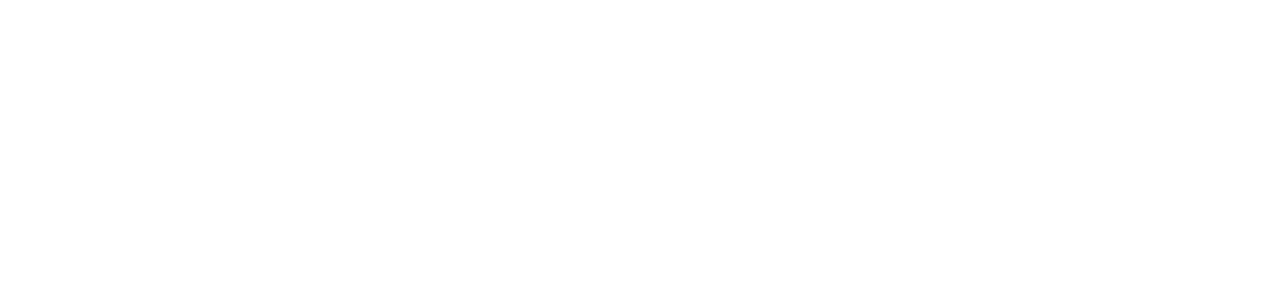
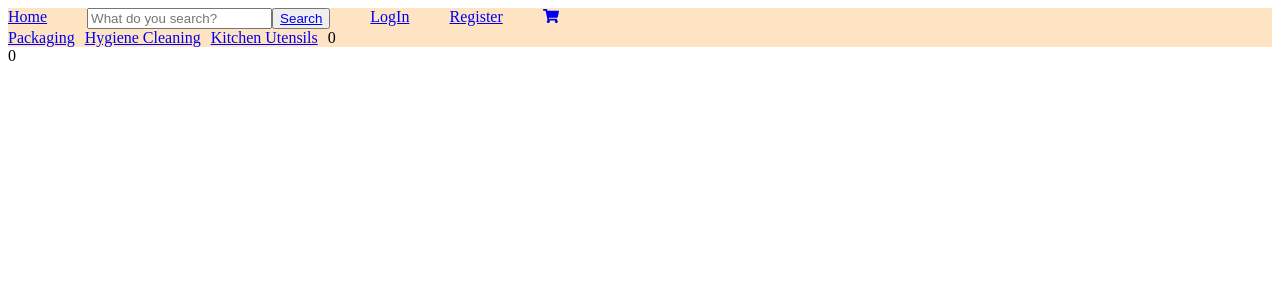
Before and after one commit to RibeiroD2808/commercial, a React (Create React App) app in the folder client/: page /cart in a window 1280 px wide. Before the commit this address had no page. Shown: the top 300 px of the page. Built offline with nearby package versions, Linux system fonts and the light colour scheme.

Commit message:
Add cart context to share the cart list to all pages

```diff
--- a/client/package.json
+++ b/client/package.json
@@ -11,6 +11,7 @@
     "cors": "^2.8.5",
     "react": "^18.2.0",
     "react-dom": "^18.2.0",
+    "react-icons": "^5.0.1",
     "react-router-dom": "^6.21.1",
     "react-scripts": "5.0.1",
     "web-vitals": "^2.1.4"
--- a/client/public/index.html
+++ b/client/public/index.html
@@ -5,7 +5,6 @@
     <link rel="icon" href="%PUBLIC_URL%/favicon.ico" />
     <meta name="viewport" content="width=device-width, initial-scale=1" />
     <meta name="theme-color" content="#000000" />
-
     <title>React App</title>
   </head>
   <body>
--- a/client/src/App.jsx
+++ b/client/src/App.jsx
@@ -1,4 +1,4 @@
-import React, { useEffect, useState } from 'react';
+import React, { useEffect, useState, useContext, createContext } from 'react';
 import { BrowserRouter as Router, Switch, Route, Link, Routes } from 'react-router-dom';
 import Home from './pages/Home.js';
 import CategoryPage from './pages/CategoryPage.js';
@@ -6,19 +6,27 @@
 import SearchPage from './pages/SearchPage.js';
 import LoginPage from './pages/LoginPage.js';
 import RegisterPage from './pages/RegisterPage.js';
+import CartPage from './pages/CartPage.js';
+import { CartProvider } from './components/CartProvider.js'; // Assuming you have a CartContext file
+
+const CartContext = createContext();
 
 function App() {
 
+
     return (
     <Router>
+        <CartProvider>
         <Routes>
           <Route path="/" element={<Home />} />
+          <Route path="/login" element={<LoginPage />} />
+          <Route path="/register" element={<RegisterPage />} />
+          <Route path="/search" element={<SearchPage />} />
           <Route path="/category" element={<CategoryPage />} />
           <Route path="/product" element={<ProductsPage />} />
-        <Route path="/search" element={<SearchPage />} />
-        <Route path="/login" element={<LoginPage />} />
-        <Route path="/register" element={<RegisterPage />} />
+          <Route path="/cart" element={<CartPage />} />
         </Routes>
+        </CartProvider>
     </Router>
   );
 }
--- /dev/null
+++ b/client/src/components/CartProvider.js
@@ -0,0 +1,26 @@
+// context/CartContext.js
+import React, { createContext, useContext, useState } from 'react';
+
+const CartContext = createContext();
+
+export function CartProvider({ children }) {
+
+    const [cart, setCart] = useState([]);
+
+    //add to the cart
+    function addToCart(product){
+        setCart(prevCart => [...prevCart, product]);
+    }
+
+    return <CartContext.Provider value={{ cart: cart, addToCart }}>{children}</CartContext.Provider>;
+}
+
+export function useCart() {
+    const context = useContext(CartContext);
+
+    if (!context) {
+        throw new Error('useCart must be used within a CartProvider');
+    }
+
+    return context;
+}
--- a/client/src/components/Header.js
+++ b/client/src/components/Header.js
@@ -2,7 +2,12 @@
 import { Link } from 'react-router-dom';
 import SearchBar from '../components/SearchBar';
 import '../style/header.css'
+import { FaShoppingCart } from "react-icons/fa";
+import { useCart } from '../components/CartProvider.js';
+
 function Header(){
+
+    const { cart } = useCart();
 
     const displayContent = (
         <div id='headerDiv'>
@@ -11,11 +16,13 @@
                 <SearchBar />
                 <Link to='/login'>LogIn</Link>
                 <Link to='/register'>Register</Link>
+                <Link to='/cart'><FaShoppingCart /></Link>
             </div>
             <div id='headerLinksDiv'>
                 <Link to='/category?category=Packaging'>Packaging</Link>
                 <Link to='/category?category=Hygiene+and+Cleaning'>Hygiene Cleaning</Link>
                 <Link to='/category?category=Kitchen+Utensils'>Kitchen Utensils</Link>
+                {cart.length}
             </div>
         </div>
     );
--- a/client/src/components/Product.js
+++ b/client/src/components/Product.js
@@ -1,7 +1,11 @@
-import React, { useEffect, useState } from 'react';
+import React, { useEffect, useState, useContext } from 'react';
 import { Link } from 'react-router-dom';
+import { useCart } from '../components/CartProvider';
 
 function Product( {product} ){
+
+
+    const { cart, addToCart } = useCart();
 
     const displayContent = (
         <li className='productDiv' key={product.id}>
@@ -10,6 +14,7 @@
                 <p>{product.brand}</p>
                 <p>{product.price}</p>
             </Link>
+            <button onClick={() => addToCart(product)}>Add</button>
         </li>
     );
 
--- a/client/src/pages/CartPage.js
+++ b/client/src/pages/CartPage.js
@@ -1,18 +1,19 @@
 import React, { useEffect, useState } from 'react';
 import Header from '../components/Header.js';
+import { useCart } from '../components/CartProvider.js';
 
 function CartPage(){
 
-
+  const { cart } = useCart();
 
   const displayContent =  (
     <>
       <Header />
-
+      {cart.length}
     </>
   )
 
   return displayContent;
-};
+}
 
 export default CartPage;
--- a/client/src/pages/Home.js
+++ b/client/src/pages/Home.js
@@ -26,11 +26,9 @@
           <div id='latestProductsDiv'>
             <Carousel products={latestProducts} productsPerPage={4} />
           </div>
-
         </div>
       </>
     ) : null;
-
 
     return displayContent;
 };
--- a/client/src/scripts/serverCalls.js
+++ b/client/src/scripts/serverCalls.js
@@ -5,6 +5,7 @@
 const fetchData = async ( endpoint ) => {
     try {
       const response = await axios.get('http://localhost:8000' + endpoint );
+
       console.log("serverCall", response.data);
       return response.data;
     } catch (error) {
```
Also changed, not shown: 2 other files (tests, documents, lock files or other folders). Lines whose indentation alone changed are shown as unchanged.
